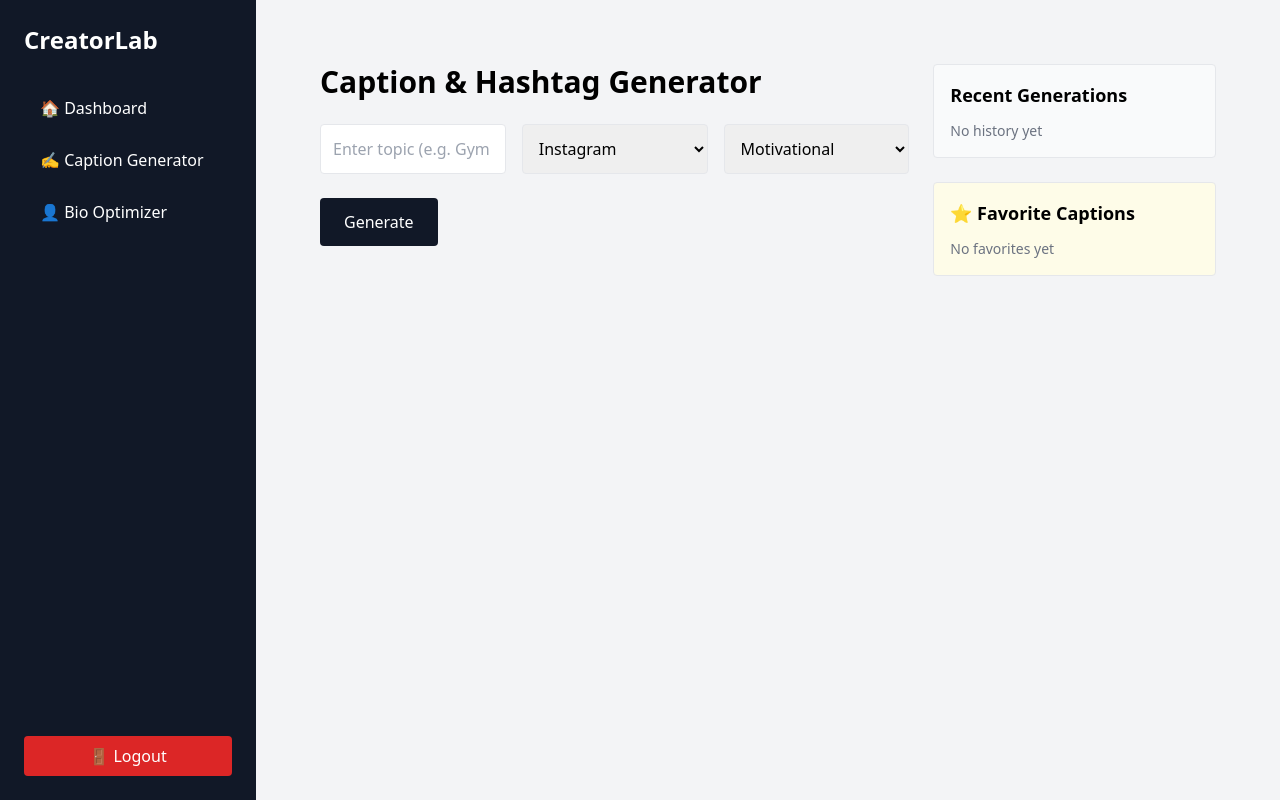
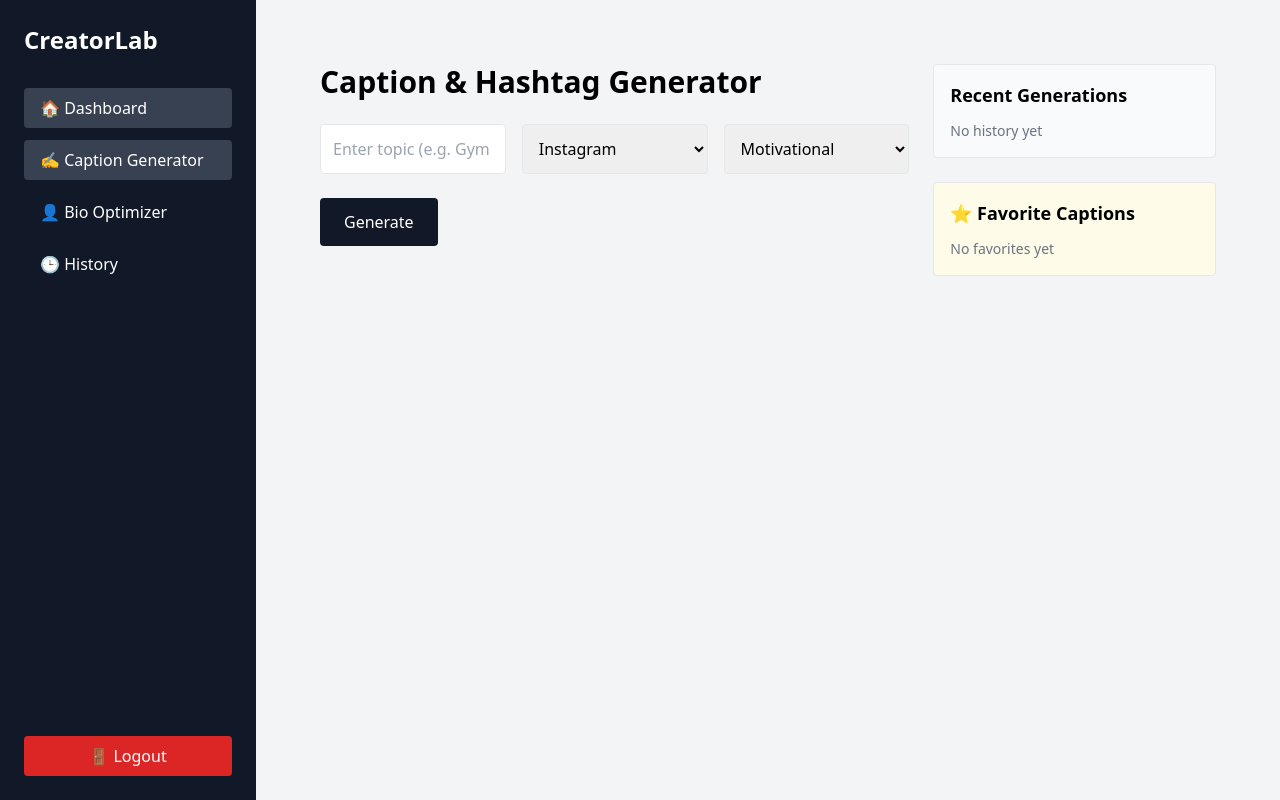
Before and after one commit to Arjun1947/creatorlab, a React app in the folder frontend/: page /caption in a window 1280 px wide. Built offline with nearby package versions, Linux system fonts and the light colour scheme; the HTML template or start-up script is replaced by a standard one.

Commit message:
Fix nested router issue

```diff
--- a/frontend/src/App.jsx
+++ b/frontend/src/App.jsx
@@ -10,15 +10,18 @@ import History from "./pages/History";
 export default function App() {
   return (
     <Routes>
-      {/* ✅ HOME ROUTE FIX */}
-      <Route path="/" element={<Navigate to="/caption" />} />
+      {/* Home route */}
+      <Route path="/" element={<Navigate to="/caption" replace />} />
 
-      {/* Layout */}
+      {/* Layout wrapper */}
       <Route element={<DashboardLayout />}>
         <Route path="/caption" element={<CaptionGenerator />} />
         <Route path="/bio" element={<BioOptimizer />} />
         <Route path="/history" element={<History />} />
       </Route>
+
+      {/* fallback */}
+      <Route path="*" element={<Navigate to="/caption" replace />} />
     </Routes>
   );
 }
--- a/frontend/src/Layouts/DashboardLayout.jsx
+++ b/frontend/src/Layouts/DashboardLayout.jsx
@@ -18,7 +18,7 @@ export default function DashboardLayout() {
 
         <nav className="space-y-3 flex-1">
           <NavLink
-            to="/dashboard"
+            to="/caption"
             end
             className={({ isActive }) =>
               `block px-4 py-2 rounded ${
@@ -30,7 +30,7 @@ export default function DashboardLayout() {
           </NavLink>
 
           <NavLink
-            to="/dashboard/captions"
+            to="/caption"
             className={({ isActive }) =>
               `block px-4 py-2 rounded ${
                 isActive ? "bg-gray-700" : "hover:bg-gray-800"
@@ -41,7 +41,7 @@ export default function DashboardLayout() {
           </NavLink>
 
           <NavLink
-            to="/dashboard/bio"
+            to="/bio"
             className={({ isActive }) =>
               `block px-4 py-2 rounded ${
                 isActive ? "bg-gray-700" : "hover:bg-gray-800"
@@ -49,6 +49,17 @@ export default function DashboardLayout() {
             }
           >
             👤 Bio Optimizer
+          </NavLink>
+
+          <NavLink
+            to="/history"
+            className={({ isActive }) =>
+              `block px-4 py-2 rounded ${
+                isActive ? "bg-gray-700" : "hover:bg-gray-800"
+              }`
+            }
+          >
+            🕒 History
           </NavLink>
         </nav>
 
```
